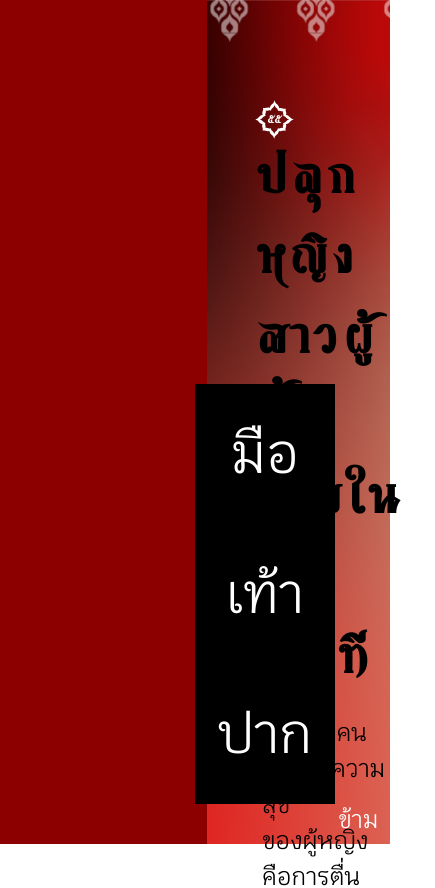
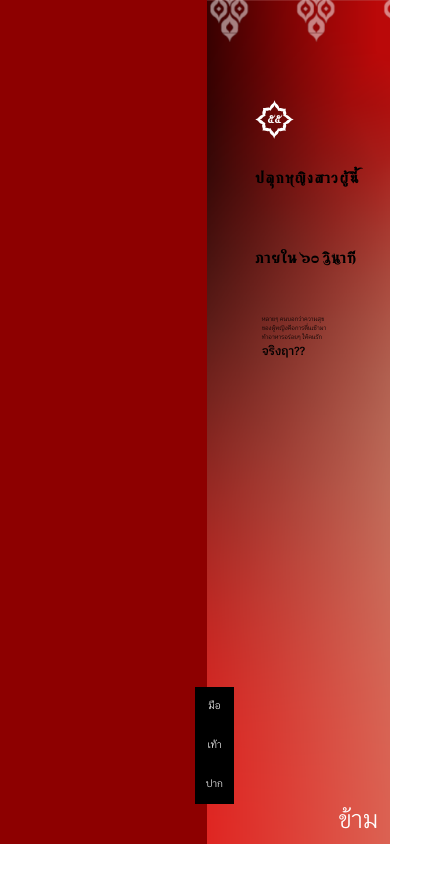
Before and after one commit to jakkaphantee/srichart, a Vue app: page / in a window 390 px wide. Shown: the top 888 px of the page, 435 px wide, since content can reach past the window. After the commit the page ends 844 px from the top, so only its background shows below. Built offline with nearby package versions, Linux system fonts and the light colour scheme.

Commit message:
add responsive intro action buttons

```diff
--- a/src/components/Intro/ActionButton.vue
+++ b/src/components/Intro/ActionButton.vue
@@ -35,6 +35,22 @@ export default {
 </script>
 
 <style lang="scss" scoped>
+@media (max-width: 1920px) {
+  .action-button {
+    width: 10vw;
+    height: 10vw;
+    font-size: 2.5vw;
+  }
+}
+
+@media (min-width: 1920px) {
+  .action-button {
+    width: 150px;
+    height: 150px;
+    font-size: 48px;
+  }
+}
+
 .action-button-container {
   position: absolute;
   left: 50%;
@@ -47,13 +63,11 @@ export default {
 }
 
 .action-button {
-  display: inline;
-  width: 140px;
-  height: 140px;
+  max-width: 150px;
+  max-height: 150px;
   background-color: black;
   border: none;
   color: white;
-  font-size: 54px;
   margin-right: 100px;
 }
 </style>
--- a/src/views/Intro.vue
+++ b/src/views/Intro.vue
@@ -82,6 +82,32 @@ export default {
 <style lang="scss" scoped>
 $themed-red: #8D0000;
 
+@media (max-width: 1920px) {
+  .intro-head-text {
+    font-size: 4vw;
+  }
+  .intro-body-text {
+    font-size: 1.5vw;
+
+    #intro-footer {
+      font-size: 3vw;
+    }
+  }
+}
+
+@media (min-width: 1920px) {
+  .intro-head-text {
+    font-size: 72px;
+  }
+  .intro-body-text {
+    font-size: 32px;
+
+    #intro-footer {
+      font-size: 62px;
+    }
+  }
+}
+
 .intro-page {
   position: relative;
   background-image: url('../assets/images/intro/intro_background.png');
@@ -112,7 +138,6 @@ $themed-red: #8D0000;
 
 .intro-head-text {
   font-family: '9_our_king';
-  font-size: 54px;
   color: black;
   white-space: pre-line;
   line-height: 80px;
@@ -120,13 +145,11 @@ $themed-red: #8D0000;
 
 .intro-body-text {
   width: fit-content;
-  font-size: 24px;
   white-space: pre-line;
   text-align-last: left;
   margin-left: 30%;
 
   #intro-footer {
-    font-size: 48px;
     font-weight: 600;
   }
 }
```
